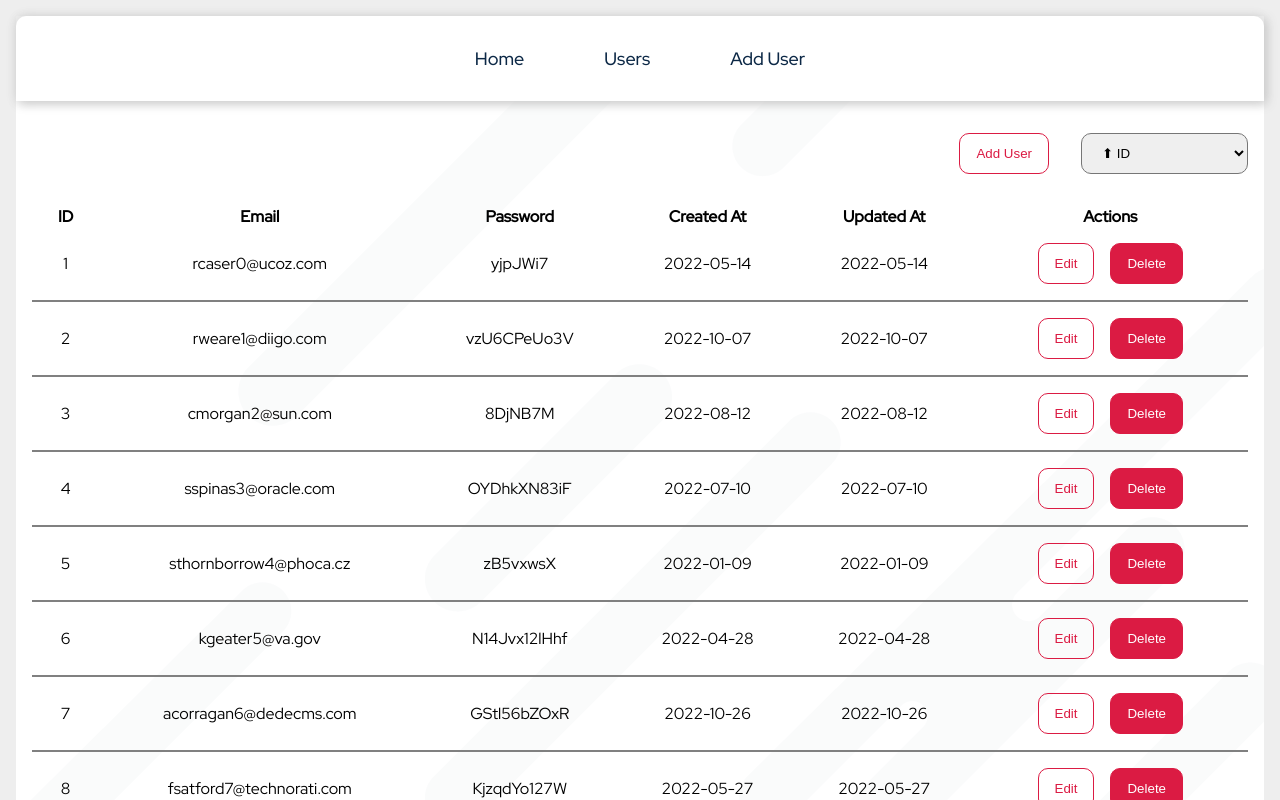
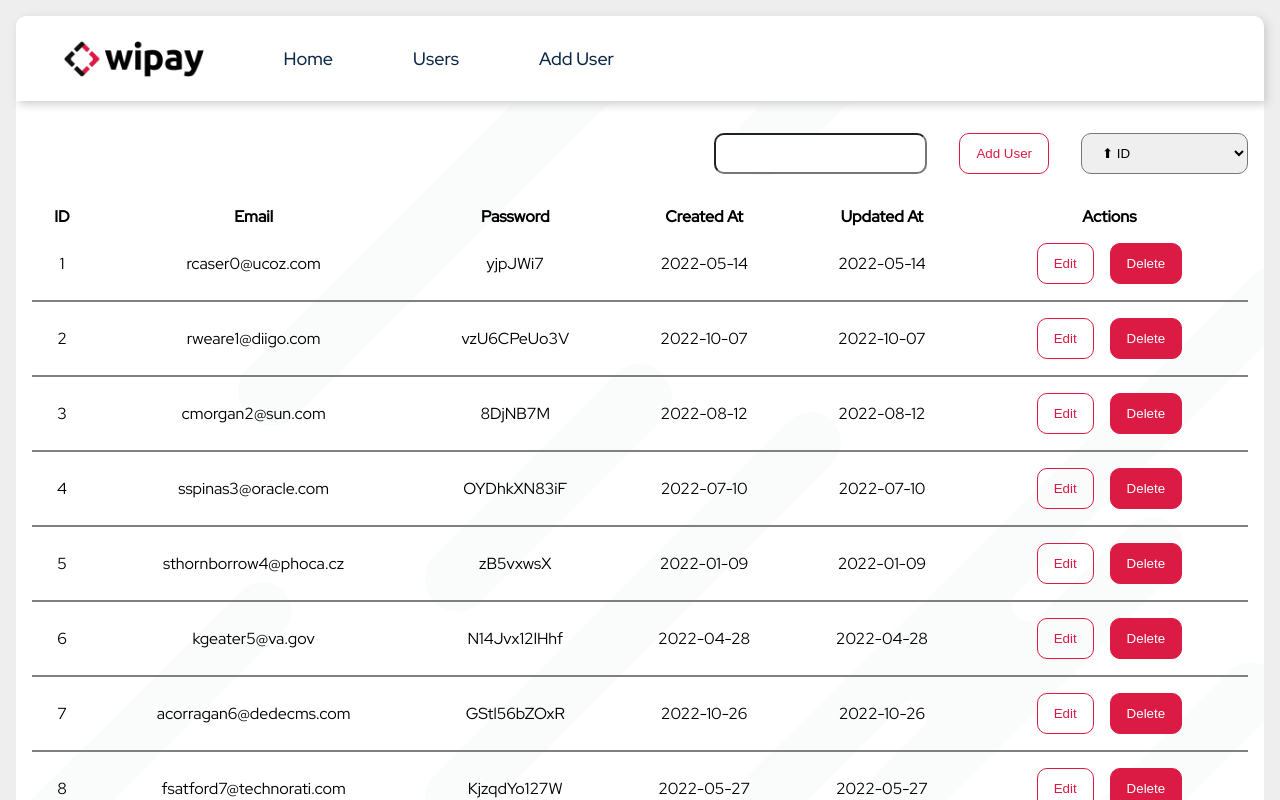
Before and after one commit to Unodecopas/wipay, a React (Create React App) app: page /users in a window 1280 px wide. Built offline with nearby package versions, Linux system fonts and the light colour scheme.

Commit message:
feat: add logo and fix styles

```diff
--- a/src/components/Navbar.jsx
+++ b/src/components/Navbar.jsx
@@ -1,9 +1,12 @@
 import React from 'react'
 import { NavLink } from 'react-router-dom'
-
+import logo from '../img/logo.png'
 const Navbar = () => {
   return (
      <nav>
+      <div className='img__container'>
+        <img src={logo} alt="" />
+      </div>
         <ul>
           <li><NavLink to='/'>Home</NavLink></li>
           <li><NavLink to='/users'>Users</NavLink></li>
--- a/src/globals.css
+++ b/src/globals.css
@@ -75,14 +75,26 @@ nav {
   border-radius: 10px 10px 0px 0px;
   box-shadow: 0px 0px 12px 0px rgb(0 0 0 / 10%);
   z-index: 2;
+  display: flex;
+  box-shadow: 3px 3px 10px #ccc;
+  padding: 1rem 3rem;
+  align-items: center;
+  flex-wrap: wrap;
+}
+.img__container {
+  display: flex;
+  justify-content: flex-start;
+}
+nav img {
+  height: 40px;
 }
 nav ul {
   display: flex;
   flex-direction: row;
   gap: 3rem;
-  justify-content: center;
-  padding: 1rem 0;
-  box-shadow: 3px 3px 10px #ccc;
+  flex-grow: 1;
+  padding: 0 4rem;
+  justify-content: flex-start;
 }
 nav ul li {
   border-radius: 10px;
@@ -178,6 +190,10 @@ nav ul li:hover {
   gap: 2rem;
   justify-content: flex-end;
 }
+.switcher input {
+  border-radius: 10px;
+  padding: 0 1rem;
+}
 select {
   border-radius: 10px;
   padding: 0.5rem 1rem;
@@ -187,6 +203,7 @@ table {
   border-collapse: collapse;
   margin-top: 2rem;
   width: 100%;
+  min-width: 100%;
   text-align: center;
 }
 table tbody tr {
@@ -273,6 +290,18 @@ form input {
   background-image: url("./img/fondo-web-opacidad.png");
   background-repeat: repeat;
 }
+.container__table {
+  width: 100%;
+  height: 100%;
+  display: flex;
+  padding: 2rem 1rem;
+  border-radius: 0px 0px 10px 10px;
+  flex-direction: column;
+  align-items: center;
+  background-color: white;
+  background-image: url("./img/fondo-web-opacidad.png");
+  background-repeat: repeat;
+}
 .count {
   text-align: center;
   margin-top: 1rem;
@@ -292,8 +321,10 @@ form input {
   width: 100%;
   display: flex;
   flex-direction: row;
+  justify-content: center;
 }
 .password__input button {
+  padding: 1rem;
   border: 1px solid transparent;
 }
 
--- a/src/pages/UsersList.jsx
+++ b/src/pages/UsersList.jsx
@@ -10,13 +10,15 @@ const UsersPage = () => {
   const { users } = useUsers()
   const navigate = useNavigate()
   const [usersState, setUsersState] = useState([])
+  const [searchTerm, setSearchTerm] = useState('')
   const [showUsers, setShowUsers] = useState([])
   const [orderBy, setOrderBy] = useState('id')
 
   useEffect(() => {
-    const orderedUsers = orderState(users, orderBy)
+    const searchFiltered = users.filter(user => user.email.toLowerCase().includes(searchTerm.toLowerCase()))
+    const orderedUsers = orderState(searchFiltered, orderBy)
     setUsersState(orderedUsers)
-  }, [users, orderBy])
+  }, [users, orderBy, searchTerm])
 
   const createUser = () => {
     navigate('/users/create')
@@ -36,8 +38,9 @@ const UsersPage = () => {
     setOrderBy(value)
   }
   return (
-    <div className='container'>
+    <div className='container__table'>
       <div className='switcher'>
+        <input type="text" value={searchTerm} onChange={e => setSearchTerm(e.target.value)} autoComplete='off'/>
         <button onClick={() => createUser()}>Add User</button>
         <Selector
           options={[
@@ -54,7 +57,7 @@ const UsersPage = () => {
         ? <Table items={showUsers} navigateItem={navigateUser} navigateEditItem={navigateEditUser}/>
         : <p> Nothing to show </p>
       }
-      <Pagination items={usersState} itemsPerPage={10} setItems={handleUsers} />
+      <Pagination items={usersState} itemsPerPage={8} setItems={handleUsers} />
     </div>
   )
 }
```
Also changed, not shown: src/img/logo.png (added).
